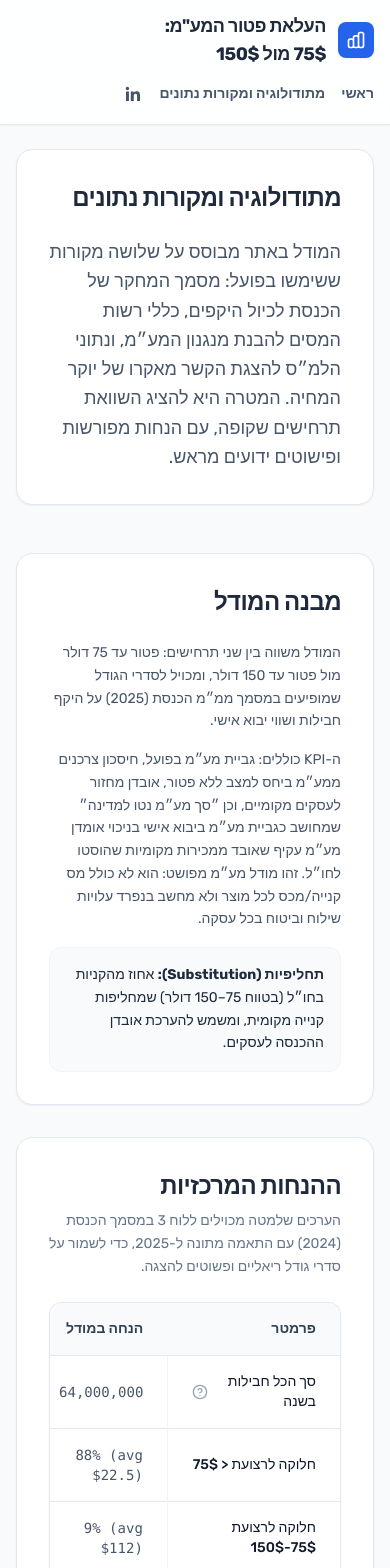
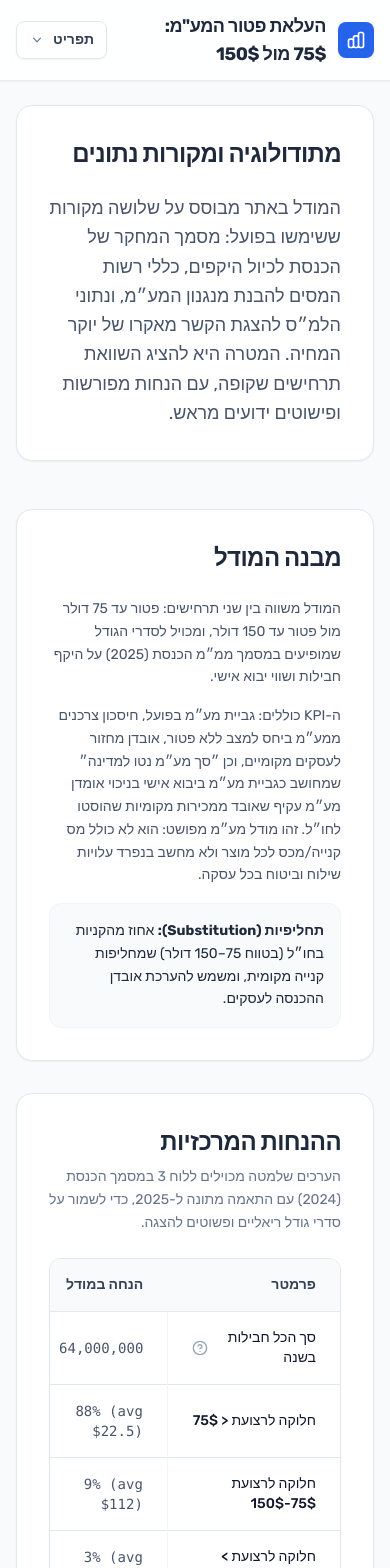
Before and after one commit to sinayblumin/75vs150, a Next.js app: page /methodology in a window 390 px wide. Shown: the top 1568 px of the page. Built offline with nearby package versions, Linux system fonts and the light colour scheme; a web font is replaced by a local one.

Commit message:
feat: Implement base application layout, dashboard client component, and touch-aware tooltip UI.

```diff
--- a/app/layout.tsx
+++ b/app/layout.tsx
@@ -21,11 +21,46 @@ export default function RootLayout({
 }: {
     children: React.ReactNode;
 }) {
+    const navLinks = (
+        <>
+            <a href="/" className="text-sm md:text-base text-slate-600 hover:text-blue-600 font-semibold whitespace-nowrap transition-colors decoration-2 underline-offset-4 hover:underline">ראשי</a>
+            <a href="/methodology" className="text-sm md:text-base text-slate-600 hover:text-blue-600 font-semibold whitespace-nowrap transition-colors decoration-2 underline-offset-4 hover:underline">מתודולוגיה ומקורות נתונים</a>
+        </>
+    );
+
+    const socialLinks = (
+        <>
+            <a
+                href="https://www.linkedin.com/in/sinayblumin/"
+                target="_blank"
+                rel="noopener noreferrer"
+                aria-label="LinkedIn"
+                className="text-slate-600 hover:text-blue-600 transition-colors"
+            >
+                <svg className="w-5 h-5" viewBox="0 0 24 24" fill="currentColor" aria-hidden="true">
+                    <path d="M20.45 20.45h-3.56v-5.57c0-1.33-.03-3.04-1.85-3.04-1.85 0-2.13 1.45-2.13 2.94v5.67H9.35V9h3.42v1.56h.05c.48-.9 1.64-1.85 3.37-1.85 3.61 0 4.27 2.38 4.27 5.48v6.26zM5.34 7.43a2.07 2.07 0 110-4.14 2.07 2.07 0 010 4.14zM7.12 20.45H3.56V9h3.56v11.45z" />
+                </svg>
+            </a>
+            <a
+                href="https://github.com/sinayblumin/75vs150"
+                target="_blank"
+                rel="noopener noreferrer"
+                aria-label="GitHub"
+                className="text-slate-600 hover:text-blue-600 transition-colors"
+            >
+                <svg className="w-5 h-5" viewBox="0 0 24 24" fill="currentColor" aria-hidden="true">
+                    <path d="M12 2C6.48 2 2 6.59 2 12.25c0 4.52 2.87 8.35 6.84 9.7.5.1.68-.22.68-.49 0-.24-.01-.88-.01-1.73-2.78.62-3.37-1.38-3.37-1.38-.45-1.18-1.11-1.5-1.11-1.5-.91-.64.07-.63.07-.63 1 .07 1.53 1.05 1.53 1.05.9 1.57 2.35 1.12 2.92.86.09-.67.35-1.12.64-1.38-2.22-.26-4.56-1.14-4.56-5.07 0-1.12.39-2.04 1.03-2.76-.1-.26-.45-1.31.1-2.73 0 0 .84-.28 2.75 1.05A9.3 9.3 0 0112 6.84c.85 0 1.7.12 2.5.35 1.91-1.33 2.75-1.05 2.75-1.05.55 1.42.2 2.47.1 2.73.64.72 1.03 1.64 1.03 2.76 0 3.94-2.35 4.81-4.58 5.06.36.32.68.95.68 1.92 0 1.38-.01 2.49-.01 2.83 0 .27.18.59.69.49A10.29 10.29 0 0022 12.25C22 6.59 17.52 2 12 2z" />
+                </svg>
+            </a>
+        </>
+    );
+
     return (
         <html lang="he" dir="rtl">
             <body className={cn("antialiased bg-slate-50 text-slate-900 min-h-screen font-sans selection:bg-blue-200 selection:text-blue-900 flex flex-col")}>
                 <header className="sticky top-0 z-50 border-b border-slate-200/80 bg-white/85 shadow-sm backdrop-blur-md transition-all">
-                    <div className="mx-auto flex w-full max-w-7xl flex-col justify-between gap-4 px-4 py-3 sm:px-6 md:flex-row md:items-center md:gap-0">
+                    <div className="mx-auto w-full max-w-7xl px-4 py-3 sm:px-6">
+                        <div className="flex items-center justify-between gap-3">
                             <div className="flex items-center gap-3">
                                 <span className="bg-blue-600 text-white p-2 rounded-lg shadow-sm">
                                     <svg className="w-5 h-5" fill="none" stroke="currentColor" viewBox="0 0 24 24"><path strokeLinecap="round" strokeLinejoin="round" strokeWidth={2} d="M9 19v-6a2 2 0 00-2-2H5a2 2 0 00-2 2v6a2 2 0 002 2h2a2 2 0 002-2zm0 0V9a2 2 0 012-2h2a2 2 0 012 2v10m-6 0a2 2 0 002 2h2a2 2 0 002-2m0 0V5a2 2 0 012-2h2a2 2 0 012 2v14a2 2 0 01-2 2h-2a2 2 0 01-2-2z" /></svg>
@@ -38,21 +73,34 @@ export default function RootLayout({
                                     </a>
                                 </h1>
                             </div>
-                        <nav className="flex items-center gap-4 overflow-x-auto pb-2 scrollbar-hide md:gap-6 md:pb-0">
-                            <a href="/" className="text-sm md:text-base text-slate-600 hover:text-blue-600 font-semibold whitespace-nowrap transition-colors decoration-2 underline-offset-4 hover:underline">ראשי</a>
-                            <a href="/methodology" className="text-sm md:text-base text-slate-600 hover:text-blue-600 font-semibold whitespace-nowrap transition-colors decoration-2 underline-offset-4 hover:underline">מתודולוגיה ומקורות נתונים</a>
-                            <a
-                                href="https://www.linkedin.com/in/sinayblumin/"
-                                target="_blank"
-                                rel="noopener noreferrer"
-                                aria-label="LinkedIn"
-                                className="text-slate-600 hover:text-blue-600 transition-colors"
-                            >
-                                <svg className="w-5 h-5" viewBox="0 0 24 24" fill="currentColor" aria-hidden="true">
-                                    <path d="M20.45 20.45h-3.56v-5.57c0-1.33-.03-3.04-1.85-3.04-1.85 0-2.13 1.45-2.13 2.94v5.67H9.35V9h3.42v1.56h.05c.48-.9 1.64-1.85 3.37-1.85 3.61 0 4.27 2.38 4.27 5.48v6.26zM5.34 7.43a2.07 2.07 0 110-4.14 2.07 2.07 0 010 4.14zM7.12 20.45H3.56V9h3.56v11.45z" />
+                            <nav className="hidden items-center gap-6 md:flex">
+                                {navLinks}
+                                <span className="h-5 w-px bg-slate-200" />
+                                <div className="flex items-center gap-4">
+                                    {socialLinks}
+                                </div>
+                            </nav>
+                            <details className="relative md:hidden">
+                                <summary className="flex list-none items-center gap-2 rounded-lg border border-slate-200 bg-white px-3 py-2 text-sm font-semibold text-slate-700 shadow-sm transition-colors hover:bg-slate-50 [&::-webkit-details-marker]:hidden">
+                                    תפריט
+                                    <svg className="h-4 w-4 text-slate-500" viewBox="0 0 20 20" fill="currentColor" aria-hidden="true">
+                                        <path fillRule="evenodd" d="M5.23 7.21a.75.75 0 011.06.02L10 11.168l3.71-3.94a.75.75 0 111.08 1.04l-4.25 4.51a.75.75 0 01-1.08 0l-4.25-4.51a.75.75 0 01.02-1.06z" clipRule="evenodd" />
                                     </svg>
-                            </a>
-                        </nav>
+                                </summary>
+                                <div className="absolute left-0 mt-2 w-[min(88vw,20rem)] rounded-xl border border-slate-200 bg-white p-3 shadow-lg">
+                                    <div className="space-y-1">
+                                        <a href="/" className="block rounded-lg px-3 py-2 text-sm font-semibold text-slate-700 hover:bg-slate-50">ראשי</a>
+                                        <a href="/methodology" className="block rounded-lg px-3 py-2 text-sm font-semibold text-slate-700 hover:bg-slate-50">מתודולוגיה ומקורות נתונים</a>
+                                    </div>
+                                    <div className="mt-3 flex items-center gap-4 border-t border-slate-100 pt-3">
+                                        <span className="text-xs font-medium text-slate-500">קישורים</span>
+                                        <div className="flex items-center gap-4">
+                                            {socialLinks}
+                                        </div>
+                                    </div>
+                                </div>
+                            </details>
+                        </div>
                     </div>
                 </header>
                 <main className="mx-auto w-full max-w-7xl flex-1 px-4 py-6 sm:px-6 sm:py-8 md:py-10">
--- a/components/DashboardClient.tsx
+++ b/components/DashboardClient.tsx
@@ -146,6 +146,8 @@ export default function DashboardClient({
     const staticBusinessDelta = totals150Static.totalLocalBusinessRevenue - totals75Static.totalLocalBusinessRevenue;
     const behavioralBusinessDelta =
         totals150Behavioral.totalLocalBusinessRevenue - totals75Behavioral.totalLocalBusinessRevenue;
+    const staticNetStateVatDelta = staticVatDelta + (staticBusinessDelta * taxRules.vat_rate);
+    const behavioralNetStateVatDelta = behavioralVatDelta + (behavioralBusinessDelta * taxRules.vat_rate);
 
     return (
         <div className="animate-in fade-in duration-500 space-y-8 md:space-y-10">
@@ -204,7 +206,7 @@ export default function DashboardClient({
                     <KpiCard
                         title='סך מע"מ נטו למדינה'
                         value={formatMillions(netStateVatActualIls)}
-                        valueColorClass="text-indigo-600"
+                        valueColorClass="text-rose-700"
                         tooltipText='גביית מע״מ מיבוא אישי בניכוי אומדן מע״מ עקיף שאובד מהסטת מחזור מקניות מקומיות לקניות מחו״ל.'
                     />
                 </div>
@@ -273,12 +275,14 @@ export default function DashboardClient({
                         <div className="space-y-2 rounded-xl border border-slate-200 bg-slate-50 p-4">
                             <h4 className="font-semibold text-slate-900">ללא שינוי התנהגותי</h4>
                             <p className="text-sm text-slate-700">שינוי בגביית מע״מ: <Amount value={staticVatDelta} signed /></p>
+                            <p className="text-sm text-slate-700">שינוי בסך מע״מ נטו למדינה: <Amount value={staticNetStateVatDelta} signed /></p>
                             <p className="text-sm text-slate-700">חיסכון נוסף לצרכנים (במעבר מ-75 דולר ל-150 דולר): <Amount value={staticConsumerDelta} signed /></p>
                             <p className="text-sm text-slate-700">שינוי במחזור עסקים מקומיים: <Amount value={staticBusinessDelta} signed /></p>
                         </div>
                         <div className="space-y-2 rounded-xl border border-blue-200 bg-blue-50 p-4">
                             <h4 className="font-semibold text-slate-900">עם שינוי התנהגותי (אותה כמות, שווי ממוצע כפול)</h4>
                             <p className="text-sm text-slate-700">שינוי בגביית מע״מ: <Amount value={behavioralVatDelta} signed /></p>
+                            <p className="text-sm text-slate-700">שינוי בסך מע״מ נטו למדינה: <Amount value={behavioralNetStateVatDelta} signed /></p>
                             <p className="text-sm text-slate-700">חיסכון נוסף לצרכנים (במעבר מ-75 דולר ל-150 דולר): <Amount value={behavioralConsumerDelta} signed /></p>
                             <p className="text-sm text-slate-700">שינוי במחזור עסקים מקומיים: <Amount value={behavioralBusinessDelta} signed /></p>
                         </div>
--- a/components/ui/tooltip.tsx
+++ b/components/ui/tooltip.tsx
@@ -7,9 +7,70 @@ import { cn } from "@/lib/utils"
 
 const TooltipProvider = TooltipPrimitive.Provider
 
-const Tooltip = TooltipPrimitive.Root
+type TouchTooltipState = {
+    isTouchDevice: boolean
+    open: boolean
+    setOpen: React.Dispatch<React.SetStateAction<boolean>>
+}
 
-const TooltipTrigger = TooltipPrimitive.Trigger
+const TooltipTouchContext = React.createContext<TouchTooltipState | null>(null)
+
+const Tooltip = ({
+    children,
+    open: openProp,
+    onOpenChange: onOpenChangeProp,
+    ...props
+}: React.ComponentPropsWithoutRef<typeof TooltipPrimitive.Root>) => {
+    const [open, setOpen] = React.useState(false)
+    const [isTouchDevice, setIsTouchDevice] = React.useState(false)
+
+    React.useEffect(() => {
+        const mediaQuery = window.matchMedia("(hover: none), (pointer: coarse)")
+        const handleMediaChange = () => setIsTouchDevice(mediaQuery.matches)
+        handleMediaChange()
+        if (typeof mediaQuery.addEventListener === "function") {
+            mediaQuery.addEventListener("change", handleMediaChange)
+            return () => mediaQuery.removeEventListener("change", handleMediaChange)
+        }
+        mediaQuery.addListener(handleMediaChange)
+        return () => mediaQuery.removeListener(handleMediaChange)
+    }, [])
+
+    return (
+        <TooltipTouchContext.Provider value={{ isTouchDevice, open, setOpen }}>
+            <TooltipPrimitive.Root
+                {...props}
+                open={isTouchDevice ? open : openProp}
+                onOpenChange={isTouchDevice ? setOpen : onOpenChangeProp}
+            >
+                {children}
+            </TooltipPrimitive.Root>
+        </TooltipTouchContext.Provider>
+    )
+}
+
+const TooltipTrigger = React.forwardRef<
+    React.ElementRef<typeof TooltipPrimitive.Trigger>,
+    React.ComponentPropsWithoutRef<typeof TooltipPrimitive.Trigger>
+>(({ onClick, ...props }, ref) => {
+    const touchState = React.useContext(TooltipTouchContext)
+
+    return (
+        <TooltipPrimitive.Trigger
+            ref={ref}
+            {...props}
+            onClick={(event) => {
+                onClick?.(event)
+                if (!touchState?.isTouchDevice) {
+                    return
+                }
+                event.preventDefault()
+                touchState.setOpen((prev) => !prev)
+            }}
+        />
+    )
+})
+TooltipTrigger.displayName = TooltipPrimitive.Trigger.displayName
 
 const TooltipContent = React.forwardRef<
     React.ElementRef<typeof TooltipPrimitive.Content>,
```
Also changed, not shown: 1 other file (tests, documents, lock files or other folders). Lines whose indentation alone changed are shown as unchanged.
